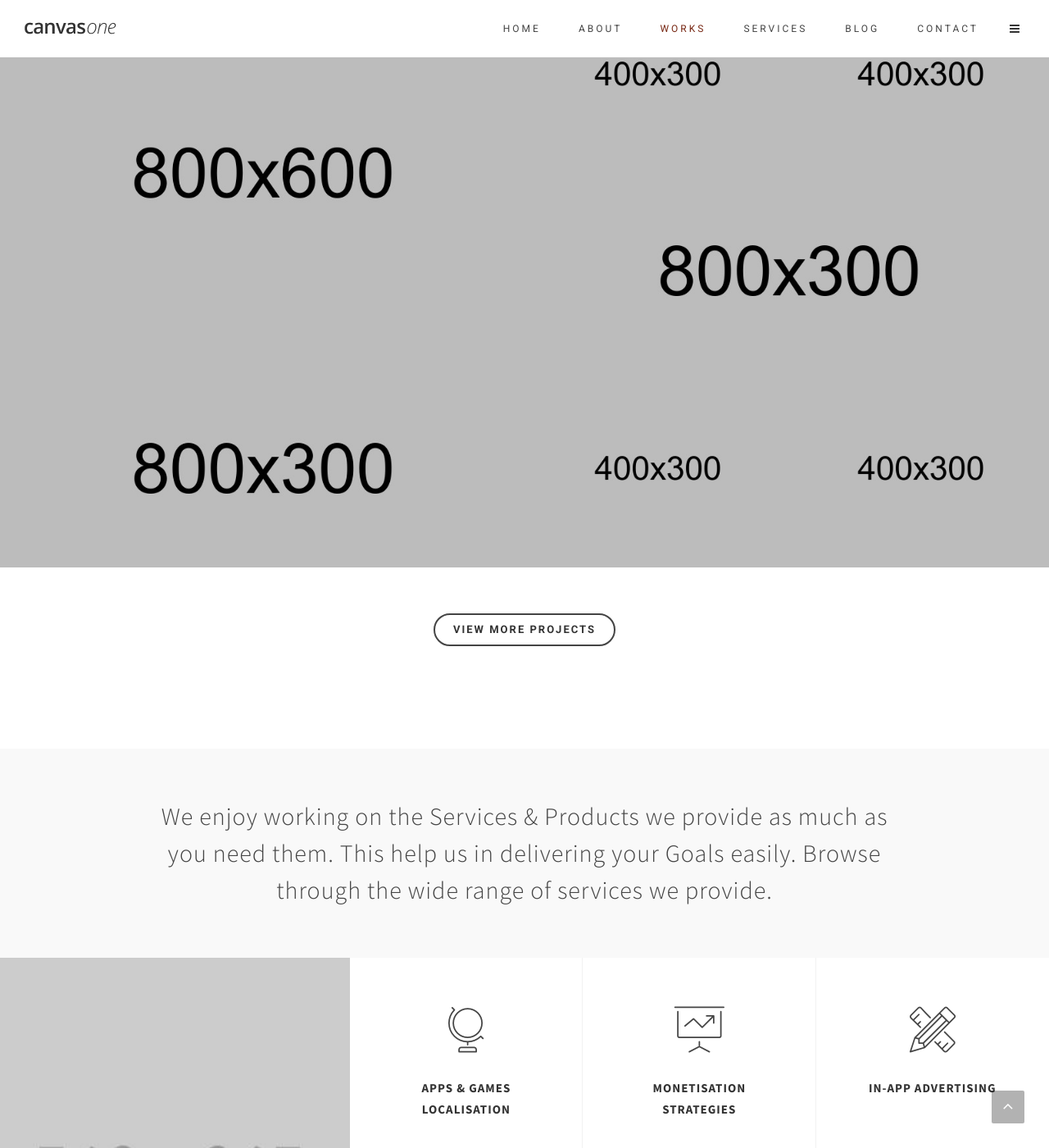
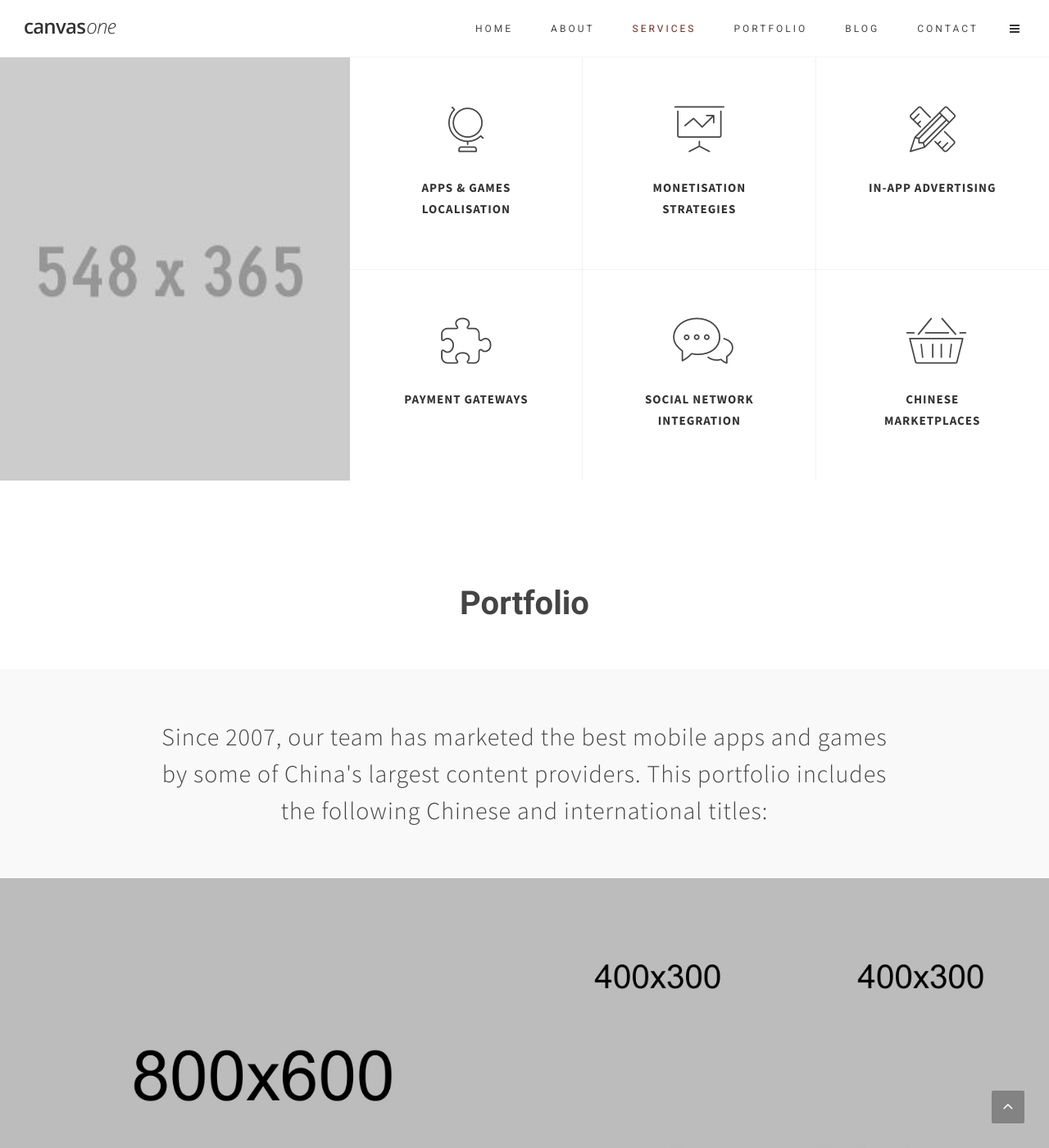
Before and after one commit to outofboundstech/outofboundstech.github.io, a Jekyll site: the page built from index.html, in a window 1280 px wide and 1400 px high, scrolled down 2874 px. Shown: the whole window at 82% size. Built offline with Jekyll 4.4.1, drawn with Linux system fonts in a browser that asks for light colours; some of the changed text lies outside the part shown.

Commit message:
Updates and fixes
Signed-off-by: Marcel Oomens <mail@marceloomens.com>

```diff
--- a/_includes/footer.html
+++ b/_includes/footer.html
@@ -15,8 +15,8 @@
             <ul class="list-unstyled footer-site-links nobottommargin">
               <li><a href="#" data-scrollto="#wrapper" data-easing="easeInOutExpo" data-speed="1250" data-offset="70">Home</a></li>
               <li><a href="#" data-scrollto="#section-about" data-easing="easeInOutExpo" data-speed="1250" data-offset="70">About</a></li>
-              <li><a href="#" data-scrollto="#section-works" data-easing="easeInOutExpo" data-speed="1250" data-offset="70">Works</a></li>
               <li><a href="#" data-scrollto="#section-services" data-easing="easeInOutExpo" data-speed="1250" data-offset="70">Services</a></li>
+              <li><a href="#" data-scrollto="#section-portfolio" data-easing="easeInOutExpo" data-speed="1250" data-offset="70">Portfolio</a></li>
               <li><a href="#" data-scrollto="#section-blog" data-easing="easeInOutExpo" data-speed="1250" data-offset="70">Blog</a></li>
               <li><a href="#" data-scrollto="#section-contact" data-easing="easeInOutExpo" data-speed="1250" data-offset="70">Contact</a></li>
             </ul>
--- a/_includes/head.html
+++ b/_includes/head.html
@@ -38,6 +38,6 @@
 
 	<!-- Document Title
 	============================================= -->
-	<title>Monetise your mobile games in China | Out of Bounds: Exceptional Technology</title>
+	<title>Monetise your mobile content in China | Out of Bounds: Exceptional Technology</title>
 
 </head>
--- a/_includes/header.html
+++ b/_includes/header.html
@@ -22,8 +22,8 @@
         <ul class="one-page-menu" data-easing="easeInOutExpo" data-speed="1250" data-offset="65">
           <li><a href="#" data-href="#wrapper"><div>Home</div></a></li>
           <li><a href="#" data-href="#section-about" data-offset="60"><div>About</div></a></li>
-          <li><a href="#" data-href="#section-works"><div>Works</div></a></li>
           <li><a href="#" data-href="#section-services"><div>Services</div></a></li>
+          <li><a href="#" data-href="#section-portfolio"><div>Portfolio</div></a></li>
           <li><a href="#" data-href="#section-blog"><div>Blog</div></a></li>
           <li><a href="#" data-href="#section-contact"><div>Contact</div></a></li>
         </ul>
--- a/index.html
+++ b/index.html
@@ -95,25 +95,42 @@ layout: default
 
 				<div class="row topmargin-lg divcenter" style="max-width: 1000px;">
 
-					<div class="col-sm-4 col-sm-offset-2 bottommargin">
+					<div class="col-sm-4 bottommargin">
 
 						<div class="team">
 							<div class="team-image">
 								<img src="images/team/1.jpg" alt="Li Yan">
 								<div class="team-overlay">
 									<div class="team-social-icons">
-										<a href="#" class="social-icon si-borderless si-small si-facebook" title="Facebook">
-											<i class="icon-facebook"></i>
-											<i class="icon-facebook"></i>
-										</a>
-										<a href="#" class="social-icon si-borderless si-small si-twitter" title="Twitter">
+										<a href="https://www.twitter.com/marceloomens" target="_blank" class="social-icon si-borderless si-small si-facebook" title="Twitter">
 											<i class="icon-twitter"></i>
 											<i class="icon-twitter"></i>
 										</a>
-										<a href="#" class="social-icon si-borderless si-small si-github" title="Github">
+										<a href="https://www.linkedin.com/in/marceloomens" target="_blank" class="social-icon si-borderless si-small si-twitter" title="LinkedIn">
+											<i class="icon-linkedin"></i>
+											<i class="icon-linkedin"></i>
+										</a>
+										<a href="https://www.github.com/marceloomens.com" target="_blank" class="social-icon si-borderless si-small si-github" title="Github">
 											<i class="icon-github"></i>
 											<i class="icon-github"></i>
 										</a>
+									</div>
+								</div>
+							</div>
+							<div class="team-desc team-desc-bg">
+								<div class="team-title"><h4>Marcel Oomens（马赛尔）</h4><span>Co-Founder, technology</span></div>
+							</div>
+						</div>
+
+					</div>
+
+					<div class="col-sm-4 bottommargin">
+
+						<div class="team">
+							<div class="team-image">
+								<img src="images/team/1.jpg" alt="Li Yan">
+								<div class="team-overlay">
+									<div class="team-social-icons">
 									</div>
 								</div>
 							</div>
@@ -128,26 +145,18 @@ layout: default
 
 						<div class="team">
 							<div class="team-image">
-								<img src="images/team/2.jpg" alt="Marcel Oomens">
+								<img src="img/roy.jpg" alt="Roy">
 								<div class="team-overlay">
 									<div class="team-social-icons">
-										<a href="#" class="social-icon si-borderless si-small si-twitter" title="Twitter">
-											<i class="icon-twitter"></i>
-											<i class="icon-twitter"></i>
-										</a>
-										<a href="#" class="social-icon si-borderless si-small si-linkedin" title="LinkedIn">
-											<i class="icon-linkedin"></i>
-											<i class="icon-linkedin"></i>
-										</a>
-										<a href="#" class="social-icon si-borderless si-small si-flickr" title="Flickr">
-											<i class="icon-flickr"></i>
-											<i class="icon-flickr"></i>
+										<a href="#" target="_blank" class="social-icon si-borderless si-small si-github" title="Github">
+											<i class="icon-github"></i>
+											<i class="icon-github"></i>
 										</a>
 									</div>
 								</div>
 							</div>
 							<div class="team-desc team-desc-bg">
-								<div class="team-title"><h4>Marcel Oomens（马赛尔）</h4><span>Co-Founder, technology</span></div>
+								<div class="team-title"><h4>张晶（Roy）</h4><span>Chief Technology Officer</span></div>
 							</div>
 						</div>
 
@@ -155,14 +164,96 @@ layout: default
 
 			</div>
 
+			<div class="bottommargin center"><a href="#" data-scrollto="#section-blog" data-easing="easeInOutExpo" data-speed="1250" data-offset="0" class="button button-border button-circle t600">Read the blog</a></div>
+
 		</div>
 
-		<div id="section-works" class="page-section notoppadding">
+		<div id="section-services" class="page-section notoppadding">
 
 			<div class="section nomargin">
 				<div class="container clearfix">
 					<div class="divcenter center" style="max-width: 900px;">
 						<h2 class="nobottommargin t300 ls1">We bring your mobile content to China. We localise your Android and iOS apps and games, develop a monetisation strategy, integrate with local ad-networks and payment gateways, and market your products in China's mobile marketplaces.</h2>
+					</div>
+				</div>
+			</div>
+
+			<div class="common-height clearfix">
+
+				<div class="col-md-4 hidden-xs" style="background: url('../images/services/main-bg.jpg') center center no-repeat; background-size: cover;"></div>
+				<div class="col-md-8">
+					<div class="max-height">
+						<div class="row common-height grid-border clearfix">
+							<div class="col-md-4 col-sm-6 col-padding">
+								<div class="feature-box fbox-center fbox-dark fbox-plain fbox-small nobottomborder">
+									<div class="fbox-icon">
+										<a href="#"><i class="icon-et-globe"></i></a>
+									</div>
+									<h3>Apps &amp; games localisation</h3>
+								</div>
+							</div>
+							<div class="col-md-4 col-sm-6 col-padding">
+								<div class="feature-box fbox-center fbox-dark fbox-plain fbox-small nobottomborder">
+									<div class="fbox-icon">
+										<a href="#"><i class="icon-et-presentation"></i></a>
+									</div>
+									<h3>Monetisation strategies</h3>
+								</div>
+							</div>
+							<div class="col-md-4 col-sm-6 col-padding">
+								<div class="feature-box fbox-center fbox-dark fbox-plain fbox-small nobottomborder">
+									<div class="fbox-icon">
+										<a href="#"><i class="icon-et-tools"></i></a>
+									</div>
+									<h3>In-app advertising</h3>
+								</div>
+							</div>
+							<div class="col-md-4 col-sm-6 col-padding">
+								<div class="feature-box fbox-center fbox-dark fbox-plain fbox-small nobottomborder">
+									<div class="fbox-icon">
+										<a href="#"><i class="icon-et-puzzle"></i></a>
+									</div>
+									<h3>Payment gateways</h3>
+								</div>
+							</div>
+							<div class="col-md-4 col-sm-6 col-padding">
+								<div class="feature-box fbox-center fbox-dark fbox-plain fbox-small nobottomborder">
+									<div class="fbox-icon">
+										<a href="#"><i class="icon-et-chat"></i></a>
+									</div>
+									<h3>Social network integration</h3>
+								</div>
+							</div>
+							<div class="col-md-4 col-sm-6 col-padding">
+								<div class="feature-box fbox-center fbox-dark fbox-plain fbox-small nobottomborder">
+									<div class="fbox-icon">
+										<a href="#"><i class="icon-et-basket"></i></a>
+									</div>
+									<h3>Chinese marketplaces</h3>
+								</div>
+							</div>
+						</div>
+					</div>
+				</div>
+
+			</div>
+
+		</div>
+
+		<div id="section-portfolio" class="page-section notoppadding">
+
+			<div class="container clearfix">
+
+				<h2 class="divcenter bottommargin font-body" style="max-width: 700px; font-size: 40px;">Portfolio</h2>
+
+				<div class="clear"></div>
+
+			</div>
+
+			<div class="section nomargin">
+				<div class="container clearfix">
+					<div class="divcenter center" style="max-width: 900px;">
+						<h2 class="nobottommargin t300 ls1">Since 2007, our team has marketed the best mobile apps and games by some of China's largest content providers. This portfolio includes the following Chinese and international titles:</h2>
 					</div>
 				</div>
 			</div>
@@ -297,83 +388,9 @@ layout: default
 
 			</script><!-- Portfolio Script End -->
 
-			<div class="topmargin center"><a href="#" class="button button-border button-circle t600">View More Projects</a></div>
-
-		</div>
-
-		<div id="section-services" class="page-section notoppadding">
-
-			<div class="section nomargin">
-				<div class="container clearfix">
-					<div class="divcenter center" style="max-width: 900px;">
-						<h2 class="nobottommargin t300 ls1">We enjoy working on the Services &amp; Products we provide as much as you need them. This help us in delivering your Goals easily. Browse through the wide range of services we provide.</h2>
-					</div>
-				</div>
-			</div>
-
-			<div class="common-height clearfix">
-
-				<div class="col-md-4 hidden-xs" style="background: url('../images/services/main-bg.jpg') center center no-repeat; background-size: cover;"></div>
-				<div class="col-md-8">
-					<div class="max-height">
-						<div class="row common-height grid-border clearfix">
-							<div class="col-md-4 col-sm-6 col-padding">
-								<div class="feature-box fbox-center fbox-dark fbox-plain fbox-small nobottomborder">
-									<div class="fbox-icon">
-										<a href="#"><i class="icon-et-globe"></i></a>
-									</div>
-									<h3>Apps &amp; games localisation</h3>
-								</div>
-							</div>
-							<div class="col-md-4 col-sm-6 col-padding">
-								<div class="feature-box fbox-center fbox-dark fbox-plain fbox-small nobottomborder">
-									<div class="fbox-icon">
-										<a href="#"><i class="icon-et-presentation"></i></a>
-									</div>
-									<h3>Monetisation strategies</h3>
-								</div>
-							</div>
-							<div class="col-md-4 col-sm-6 col-padding">
-								<div class="feature-box fbox-center fbox-dark fbox-plain fbox-small nobottomborder">
-									<div class="fbox-icon">
-										<a href="#"><i class="icon-et-tools"></i></a>
-									</div>
-									<h3>In-app advertising</h3>
-								</div>
-							</div>
-							<div class="col-md-4 col-sm-6 col-padding">
-								<div class="feature-box fbox-center fbox-dark fbox-plain fbox-small nobottomborder">
-									<div class="fbox-icon">
-										<a href="#"><i class="icon-et-puzzle"></i></a>
-									</div>
-									<h3>Payment gateways</h3>
-								</div>
-							</div>
-							<div class="col-md-4 col-sm-6 col-padding">
-								<div class="feature-box fbox-center fbox-dark fbox-plain fbox-small nobottomborder">
-									<div class="fbox-icon">
-										<a href="#"><i class="icon-et-chat"></i></a>
-									</div>
-									<h3>Social network integration</h3>
-								</div>
-							</div>
-							<div class="col-md-4 col-sm-6 col-padding">
-								<div class="feature-box fbox-center fbox-dark fbox-plain fbox-small nobottomborder">
-									<div class="fbox-icon">
-										<a href="#"><i class="icon-et-basket"></i></a>
-									</div>
-									<h3>Chinese marketplaces</h3>
-								</div>
-							</div>
-						</div>
-					</div>
-				</div>
-
-			</div>
-
 			<div class="section dark nomargin">
 				<div class="divcenter center" style="max-width: 900px;">
-					<h2 class="nobottommargin t300 ls1">Like Our Services? Get an <a href="#" data-scrollto="#template-contactform" data-offset="140" data-easing="easeInOutExpo" data-speed="1250" class="button button-border button-circle button-light button-large notopmargin nobottommargin" style="position: relative; top: -3px;">Instant Quote</a></h2>
+					<h2 class="nobottommargin t300 ls1">Are you ready for China? <a href="#" data-scrollto="#template-contactform" data-offset="140" data-easing="easeInOutExpo" data-speed="1250" class="button button-border button-circle button-light button-large notopmargin nobottommargin" style="position: relative; top: -3px;">Get in touch</a></h2>
 				</div>
 			</div>
 
@@ -427,26 +444,27 @@ layout: default
 
 		</div>
 
-		<div id="section-blog" class="page-section">
+		<div id="section-blog" class="page-section notoppadding">
 
-			<h2 class="center uppercase t300 ls3 font-body">Recently From the Blog</h2>
+			<h2 class="center uppercase t300 ls3 font-body">From the blog</h2>
 
 			<div class="section nobottommargin">
 				<div class="container clearfix">
 
 					<div class="row topmargin clearfix">
 
+						{% for post in site.posts offset: 0 limit: 4 %}
 						<div class="ipost col-sm-6 bottommargin clearfix">
 							<div class="row">
 								<div class="col-md-6">
 									<div class="entry-image nobottommargin">
-										<a href="#"><img src="images/blog/1.jpg" alt="Paris"></a>
+										<a href="#"><img src="{{ post.image }}" alt=""></a>
 									</div>
 								</div>
 								<div class="col-md-6" style="margin-top: 20px;">
-									<span class="before-heading" style="font-style: normal;">Press &amp; Media</span>
+									<span class="before-heading" style="font-style: normal;">{{ post.date | date_to_string }}</span>
 									<div class="entry-title">
-										<h3 class="t400" style="font-size: 22px;"><a href="#">Global Meetup Program is Launching!</a></h3>
+										<h3 class="t400" style="font-size: 22px;"><a href="#">{{ post.title }}</a></h3>
 									</div>
 									<div class="entry-content">
 										<a href="#" class="more-link">Read more <i class="icon-angle-right"></i></a>
@@ -454,63 +472,7 @@ layout: default
 								</div>
 							</div>
 						</div>
-
-						<div class="ipost col-sm-6 bottommargin clearfix">
-							<div class="row">
-								<div class="col-md-6">
-									<div class="entry-image nobottommargin">
-										<a href="#"><img src="images/blog/2.jpg" alt="Paris"></a>
-									</div>
-								</div>
-								<div class="col-md-6" style="margin-top: 20px;">
-									<span class="before-heading" style="font-style: normal;">Inside Scoops</span>
-									<div class="entry-title">
-										<h3 class="t400" style="font-size: 22px;"><a href="#">The New YouTube Economy unfolds itself</a></h3>
-									</div>
-									<div class="entry-content">
-										<a href="#" class="more-link">Read more <i class="icon-angle-right"></i></a>
-									</div>
-								</div>
-							</div>
-						</div>
-
-						<div class="ipost col-sm-6 bottommargin clearfix">
-							<div class="row">
-								<div class="col-md-6">
-									<div class="entry-image nobottommargin">
-										<a href="#"><img src="images/blog/3.jpg" alt="Paris"></a>
-									</div>
-								</div>
-								<div class="col-md-6" style="margin-top: 20px;">
-									<span class="before-heading" style="font-style: normal;">Video Blog</span>
-									<div class="entry-title">
-										<h3 class="t400" style="font-size: 22px;"><a href="#">Kicking Off Design Party in Style</a></h3>
-									</div>
-									<div class="entry-content">
-										<a href="#" class="more-link">Read more <i class="icon-angle-right"></i></a>
-									</div>
-								</div>
-							</div>
-						</div>
-
-						<div class="ipost col-sm-6 bottommargin clearfix">
-							<div class="row">
-								<div class="col-md-6">
-									<div class="entry-image nobottommargin">
-										<a href="#"><img src="images/blog/4.jpg" alt="Paris"></a>
-									</div>
-								</div>
-								<div class="col-md-6" style="margin-top: 20px;">
-									<span class="before-heading" style="font-style: normal;">Inspiration</span>
-									<div class="entry-title">
-										<h3 class="t400" style="font-size: 22px;"><a href="#">Top Ten Signs You're a Designer</a></h3>
-									</div>
-									<div class="entry-content">
-										<a href="#" class="more-link">Read more <i class="icon-angle-right"></i></a>
-									</div>
-								</div>
-							</div>
-						</div>
+						{% endfor %}
 
 					</div>
 
```
Also changed, not shown: _posts/2015-12-07-hello-world.markdown (added, +7 -0 lines), _posts/yyyy-mm-dd-post-title.markdown (added, +8 -0 lines), img/roy.jpg (added).
